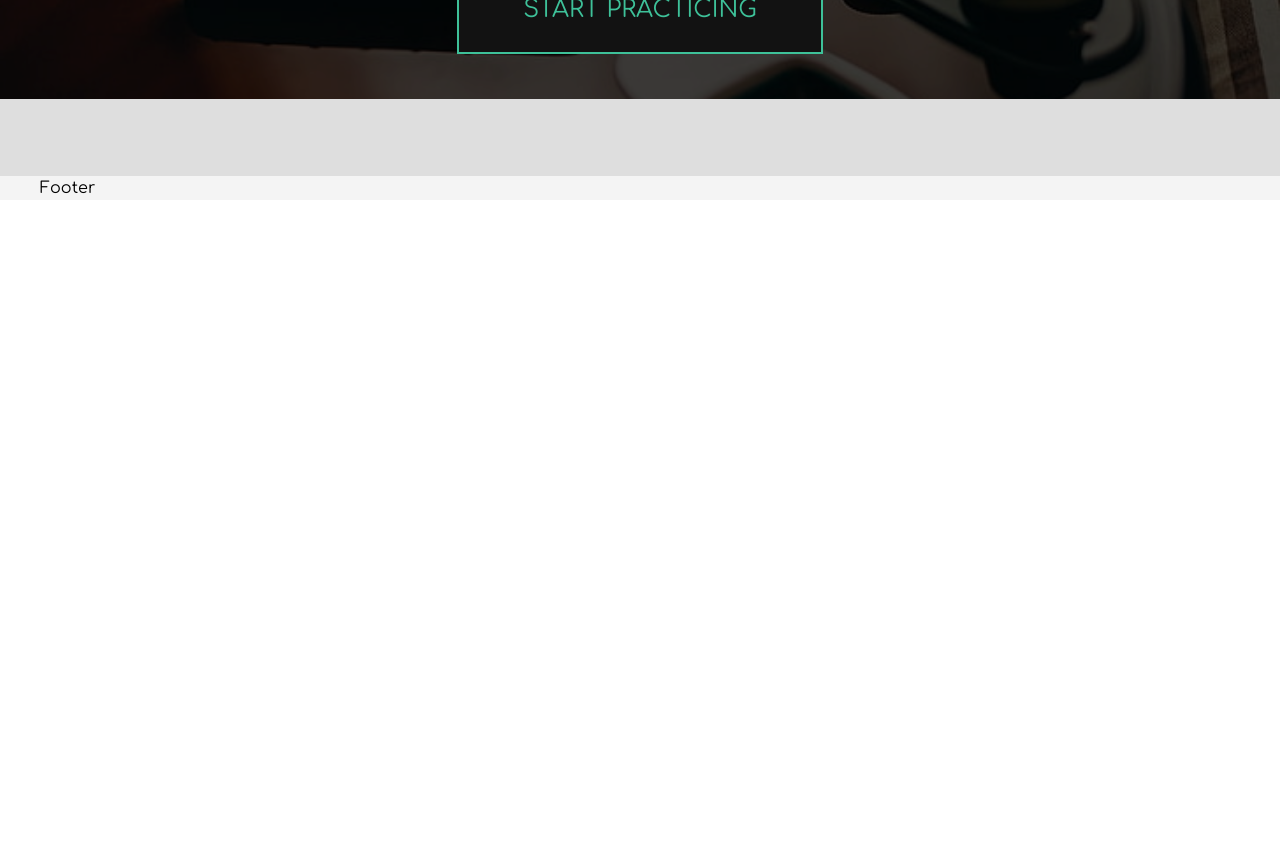
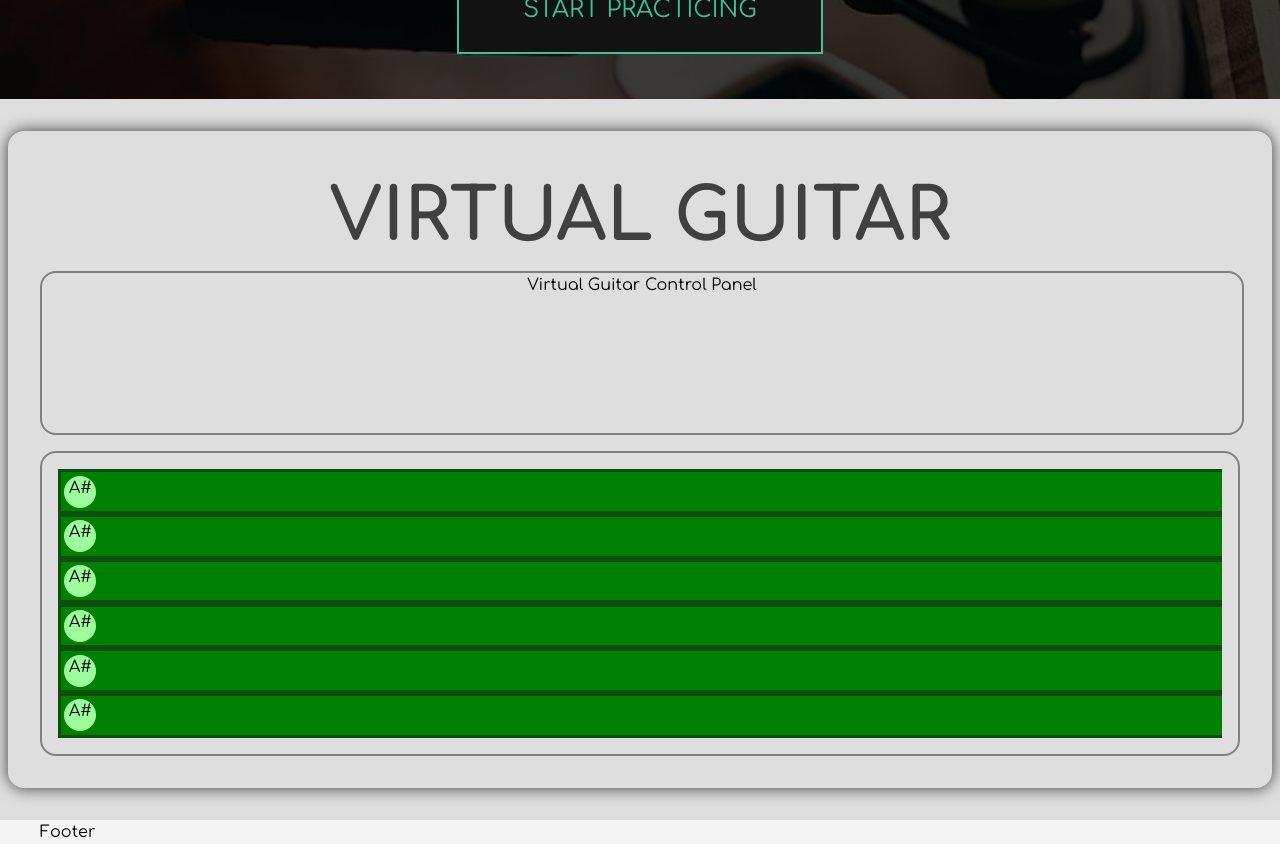
Before and after one commit to NovaSharx/Novabrato, a React (Create React App) app in the folder frontend/: page / in a window 1280 px wide. Shown: the part 600-1444 px from the top of the page. Before the commit the page ends 800 px from the top, so only its background shows below. Built offline with nearby package versions, Linux system fonts and the light colour scheme.

Commit message:
Added foundational structure for virtual guitar.

```diff
--- a/frontend/src/components/Home/Home.tsx
+++ b/frontend/src/components/Home/Home.tsx
@@ -1,6 +1,7 @@
 import { FC, ReactElement, useContext } from 'react';
 import { ThemeContext } from '../contexts/ThemeContext';
 import HeroSection from './HeroSection';
+import VirtualGuitarContainer from '../VirtualGuitar/VirtualGuitarContainer';
 
 const Home: FC = (): ReactElement => {
 
@@ -11,6 +12,7 @@ const Home: FC = (): ReactElement => {
             backgroundColor: theme.palette.background.primary
         }}>
             <HeroSection />
+            <VirtualGuitarContainer />
         </div>
     );
 };
--- /dev/null
+++ b/frontend/src/components/VirtualGuitar/VirtualGuitarContainer.tsx
@@ -0,0 +1,36 @@
+import { FC, ReactElement, useContext } from 'react';
+import { ThemeContext } from '../contexts/ThemeContext';
+import VirtualGuitarNeck from './VirtualGuitarNeck';
+
+const VirtualGuitarContainer: FC = (): ReactElement => {
+
+    const { theme } = useContext(ThemeContext)!
+
+    return (
+        <div className='main-section-container'>
+            <div id='virtual-guitar-container' className='main-section' style={{
+                backgroundColor: theme.palette.background.primary,
+                boxShadow: `0rem 0rem 1rem 0rem rgba(0,0,0,0.75)`,
+            }}>
+                <div id='virtual-guitar-title'>
+                    <h2 style={{
+                        color: theme.palette.text.primary
+                    }}>
+                        VIRTUAL GUITAR
+                    </h2>
+                </div>
+
+                <div id='virtual-guitar-content'>
+                    <div id='virtual-guitar-control-panel'>
+                        Virtual Guitar Control Panel
+                    </div>
+                    <div id='virtual-guitar-fretboard-container'>
+                        <VirtualGuitarNeck />
+                    </div>
+                </div>
+            </div>
+        </div>
+    );
+};
+
+export default VirtualGuitarContainer;
--- /dev/null
+++ b/frontend/src/components/VirtualGuitar/VirtualGuitarNeck.tsx
@@ -0,0 +1,17 @@
+import { FC, ReactElement } from 'react';
+import VirtualGuitarString from './VirtualGuitarString';
+
+const VirtualGuitarNeck: FC = (): ReactElement => {
+    return (
+        <div id='virtual-guitar-neck'>
+            <VirtualGuitarString />
+            <VirtualGuitarString />
+            <VirtualGuitarString />
+            <VirtualGuitarString />
+            <VirtualGuitarString />
+            <VirtualGuitarString />
+        </div>
+    )
+}
+
+export default VirtualGuitarNeck;
--- /dev/null
+++ b/frontend/src/components/VirtualGuitar/VirtualGuitarNote.tsx
@@ -0,0 +1,11 @@
+import { FC, ReactElement } from 'react';
+
+const VirtualGuitarNote: FC = (): ReactElement => {
+    return (
+        <div id='virtual-guitar-note'>
+            A#
+        </div>
+    )
+}
+
+export default VirtualGuitarNote;
--- /dev/null
+++ b/frontend/src/components/VirtualGuitar/VirtualGuitarString.tsx
@@ -0,0 +1,12 @@
+import { FC, ReactElement } from 'react';
+import VirtualGuitarNote from './VirtualGuitarNote';
+
+const VirtualGuitarString: FC = (): ReactElement => {
+    return (
+        <div id='virtual-guitar-string'>
+            <VirtualGuitarNote />
+        </div>
+    )
+}
+
+export default VirtualGuitarString;
--- a/frontend/src/components/contexts/ThemeContext.tsx
+++ b/frontend/src/components/contexts/ThemeContext.tsx
@@ -69,13 +69,13 @@ const ThemeProvider = ({ children }: { children: ReactNode }): JSX.Element => {
             text: themeMode ?
                 // dark
                 {
-                    primary: '#fff',
+                    primary: '#bbbbbb',
                     secondary: ''
                 }
                 :
                 // light
                 {
-                    primary: '#000',
+                    primary: '#404040',
                     secondary: ''
                 }
         }
--- a/frontend/src/stylesheets/css/main.css
+++ b/frontend/src/stylesheets/css/main.css
@@ -59,6 +59,10 @@ p {
   }
 }
 
+.main-section-container {
+  margin-left: auto;
+  margin-right: auto;
+}
 .main-section-container .main-section {
   max-width: 1536px;
   margin-left: auto;
@@ -133,6 +137,57 @@ p {
   cursor: pointer;
 }
 
+#footer {
+  width: 100%;
+}
+
+#virtual-guitar-container {
+  margin-top: 2rem;
+  margin-bottom: 2rem;
+  padding: 2rem;
+  display: flex;
+  flex-direction: column;
+  border-radius: 1rem;
+}
+#virtual-guitar-container #virtual-guitar-title {
+  text-align: center;
+  font-size: 3rem;
+}
+#virtual-guitar-container #virtual-guitar-content #virtual-guitar-control-panel {
+  text-align: center;
+  width: 100%;
+  height: 10rem;
+  border: 2px solid grey;
+  border-radius: 1rem;
+}
+#virtual-guitar-container #virtual-guitar-content #virtual-guitar-fretboard-container {
+  box-sizing: border-box;
+  margin-top: 1rem;
+  padding: 1rem;
+  text-align: center;
+  width: 100%;
+  border: 2px solid grey;
+  border-radius: 1rem;
+}
+#virtual-guitar-container #virtual-guitar-content #virtual-guitar-fretboard-container #virtual-guitar-neck {
+  background-color: rgb(16, 77, 16);
+  display: flex;
+  flex-direction: column;
+  overflow-x: scroll;
+}
+#virtual-guitar-container #virtual-guitar-content #virtual-guitar-fretboard-container #virtual-guitar-neck #virtual-guitar-string {
+  background-color: green;
+  margin: 0.2rem;
+  width: 2000px;
+}
+#virtual-guitar-container #virtual-guitar-content #virtual-guitar-fretboard-container #virtual-guitar-neck #virtual-guitar-string #virtual-guitar-note {
+  background-color: rgb(156, 255, 156);
+  margin: 0.2rem;
+  width: 2rem;
+  height: 2rem;
+  border-radius: 1rem;
+}
+
 #home {
   flex-grow: 1;
 }
--- a/frontend/src/stylesheets/scss/components/_footer.scss
+++ b/frontend/src/stylesheets/scss/components/_footer.scss
@@ -1 +1,3 @@
-#footer {}
+#footer {
+    width: 100%
+}
--- /dev/null
+++ b/frontend/src/stylesheets/scss/components/_virtual-guitar.scss
@@ -0,0 +1,57 @@
+#virtual-guitar-container {
+    margin-top: 2rem;
+    margin-bottom: 2rem;
+    padding: 2rem;
+    display: flex;
+    flex-direction: column;
+    border-radius: 1rem;
+
+    #virtual-guitar-title {
+        text-align: center;
+        font-size: 3rem;
+
+        h2 {}
+    }
+
+    #virtual-guitar-content {
+
+        #virtual-guitar-control-panel {
+            text-align: center;
+            width: 100%;
+            height: 10rem;
+            border: 2px solid grey;
+            border-radius: 1rem;
+        }
+
+        #virtual-guitar-fretboard-container {
+            box-sizing: border-box;
+            margin-top: 1rem;
+            padding: 1rem;
+            text-align: center;
+            width: 100%;
+            border: 2px solid grey;
+            border-radius: 1rem;
+
+            #virtual-guitar-neck {
+                background-color: rgb(16, 77, 16);
+                display: flex;
+                flex-direction: column;
+                overflow-x: scroll;
+
+                #virtual-guitar-string {
+                    background-color: green;
+                    margin: 0.2rem;
+                    width: 2000px;
+
+                    #virtual-guitar-note {
+                        background-color: rgb(156, 255, 156);
+                        margin: 0.2rem;
+                        width: 2rem;
+                        height: 2rem;
+                        border-radius: 1rem;
+                    }
+                }
+            }
+        }
+    }
+}
--- a/frontend/src/stylesheets/scss/layout/_main-section.scss
+++ b/frontend/src/stylesheets/scss/layout/_main-section.scss
@@ -1,4 +1,6 @@
 .main-section-container {
+    margin-left: auto;
+    margin-right: auto;
 
     .main-section {
         max-width: $tv-width;
--- a/frontend/src/stylesheets/scss/main.scss
+++ b/frontend/src/stylesheets/scss/main.scss
@@ -20,6 +20,7 @@
 @import 'components/navigation';
 @import 'components/footer';
 @import 'components/button';
+@import 'components/virtual-guitar';
 
 
 // Pages
```
Also changed, not shown: frontend/src/components/contexts/VirtualGuitarContext.tsx (deleted), 1 other file (tests, documents, lock files or other folders).
